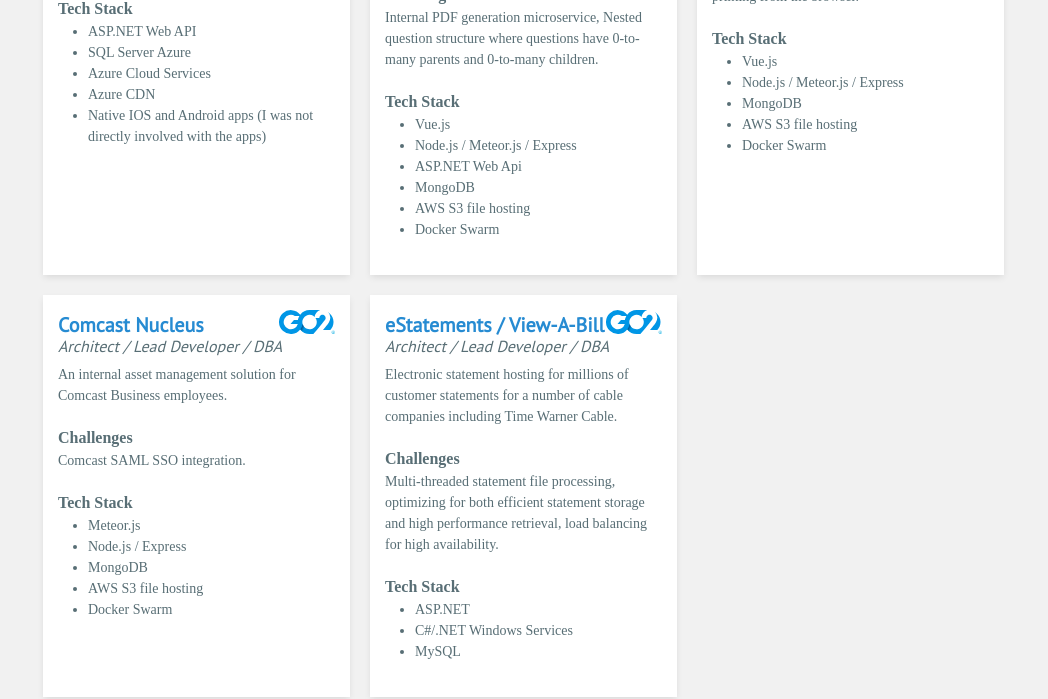
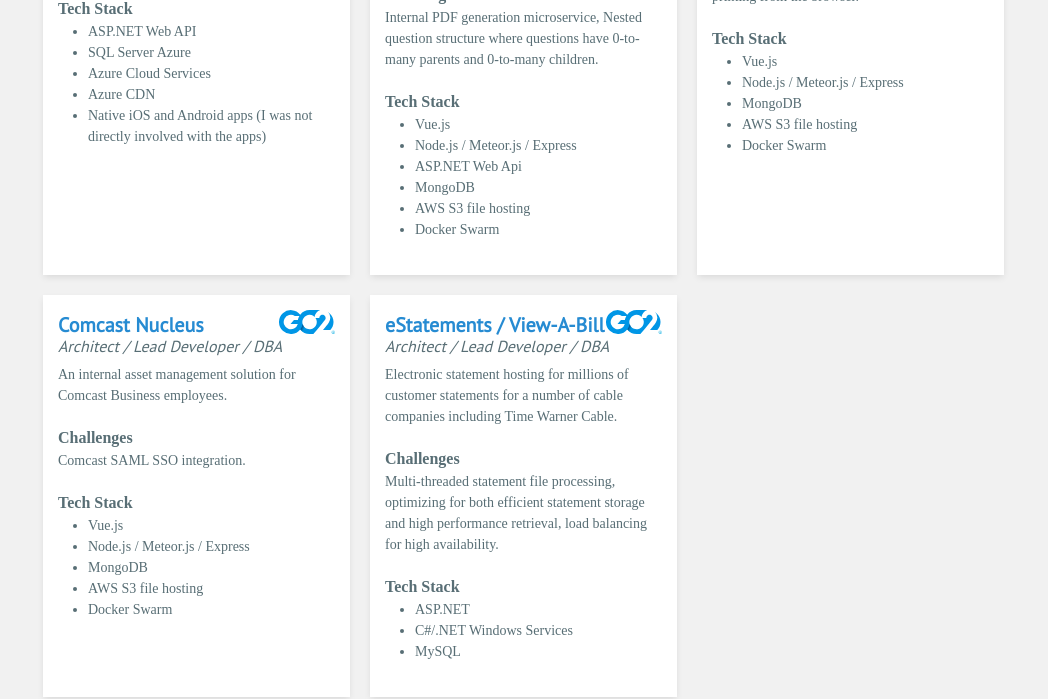
Before and after one commit to nathantreid/nathantreid.github.io, a Jekyll site: the page built from portfolio.html, in a window 1280 px wide. Shown: the part 1552-2251 px from the top of the page, without its empty margins (115-1163 px from the left). Built offline with Jekyll 4.4.1, drawn with Linux system fonts in a browser that asks for light colours; some web fonts are replaced.

Commit message:
remove obsolete urls and clean up text

```diff
--- a/portfolio.html
+++ b/portfolio.html
@@ -48,10 +48,8 @@
           - SQL Server Azure
           - Azure Cloud Services
           - Azure CDN
-          - Native IOS and Android apps (I was not directly involved with the apps)
+          - Native iOS and Android apps (I was not directly involved with the apps)
       - title: Assembly Presentation Builder
-        urls:
-          - https://www.go2works.com/portfolio-item/assembly-presentation-builder/
         company: GO2
         blurb: A question driven presentation builder enabling employees to quickly create customized presentations within the company-provided template.
         challenges: Internal PDF generation microservice, Nested question structure where questions have 0-to-many parents and 0-to-many children.
@@ -77,15 +75,13 @@
           - AWS S3 file hosting
           - Docker Swarm
       - title: Comcast Nucleus
-        urls:
-          - https://www.go2works.com/portfolio-item/nucleus/
         company: GO2
         blurb: An internal asset management solution for Comcast Business employees.
         challenges: Comcast SAML SSO integration.
         role: Architect / Lead Developer / DBA
         stack:
-          - Meteor.js
-          - Node.js / Express
+          - Vue.js
+          - Node.js / Meteor.js / Express
           - MongoDB
           - AWS S3 file hosting
           - Docker Swarm
```
